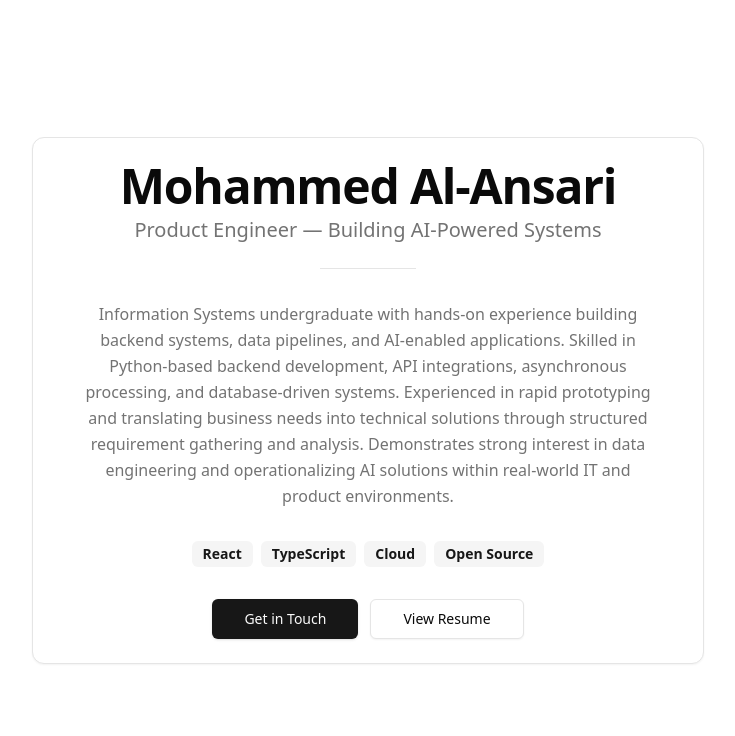
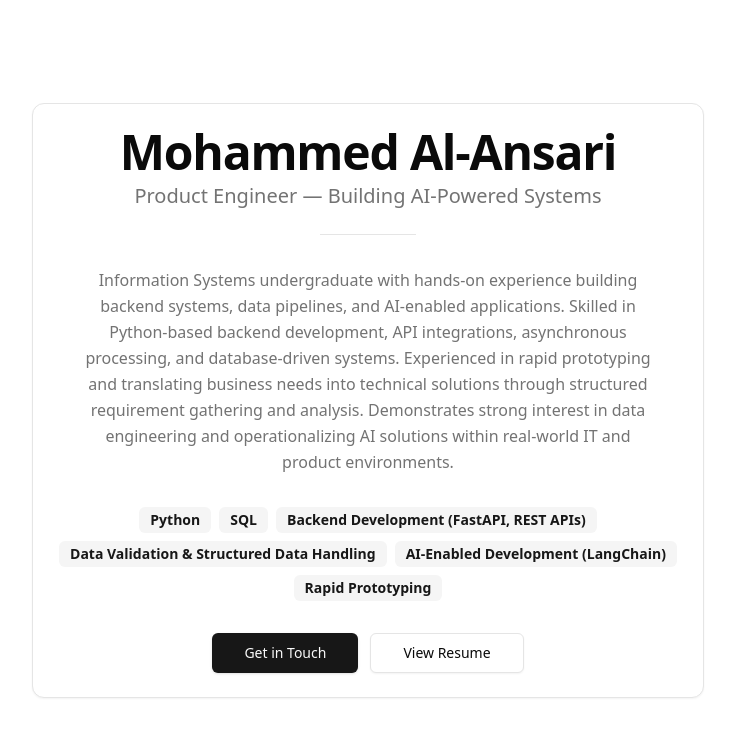
Before and after one commit to mohalansari2005-sys/profile-page, a React (Vite) app: page / in a window 1280 px wide. Shown: the top 736 px of the page, without its empty margins (272-1007 px from the left). Built offline with nearby package versions, Linux system fonts and the light colour scheme.

Commit message:
update skills badges

```diff
--- a/src/components/about/About.tsx
+++ b/src/components/about/About.tsx
@@ -7,7 +7,14 @@ import {
     CardHeader,
 } from "@/components/ui/card";
 
-const highlights = ["React", "TypeScript", "Cloud", "Open Source"] as const;
+const highlights = [
+    "Python",
+    "SQL",
+    "Backend Development (FastAPI, REST APIs)",
+    "Data Validation & Structured Data Handling",
+    "AI-Enabled Development (LangChain)",
+    "Rapid Prototyping",
+] as const;
 
 function About() {
     return (
```
